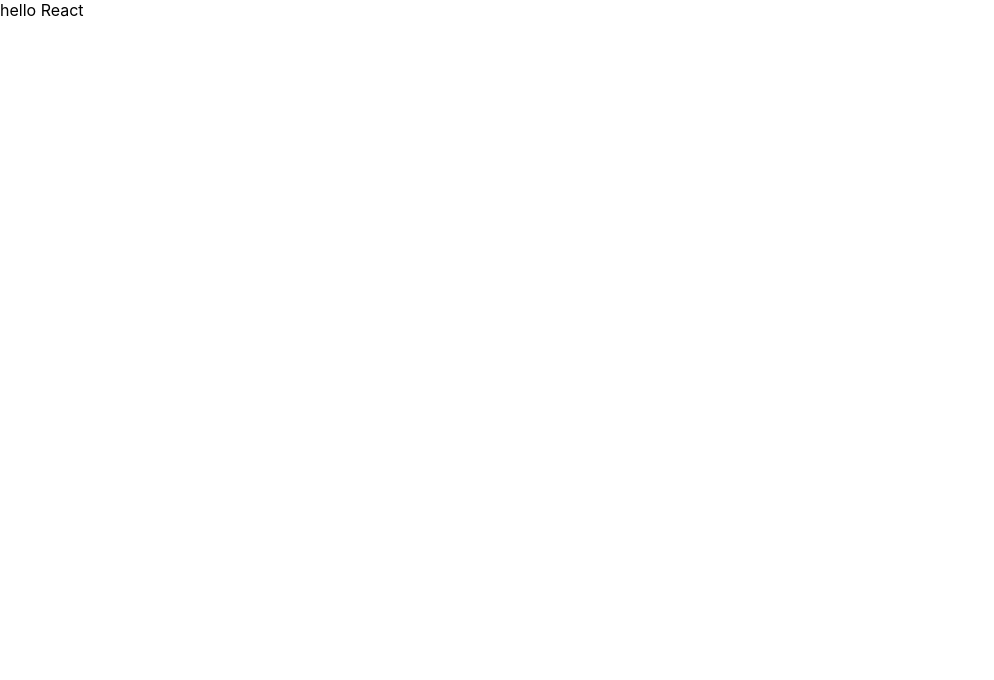
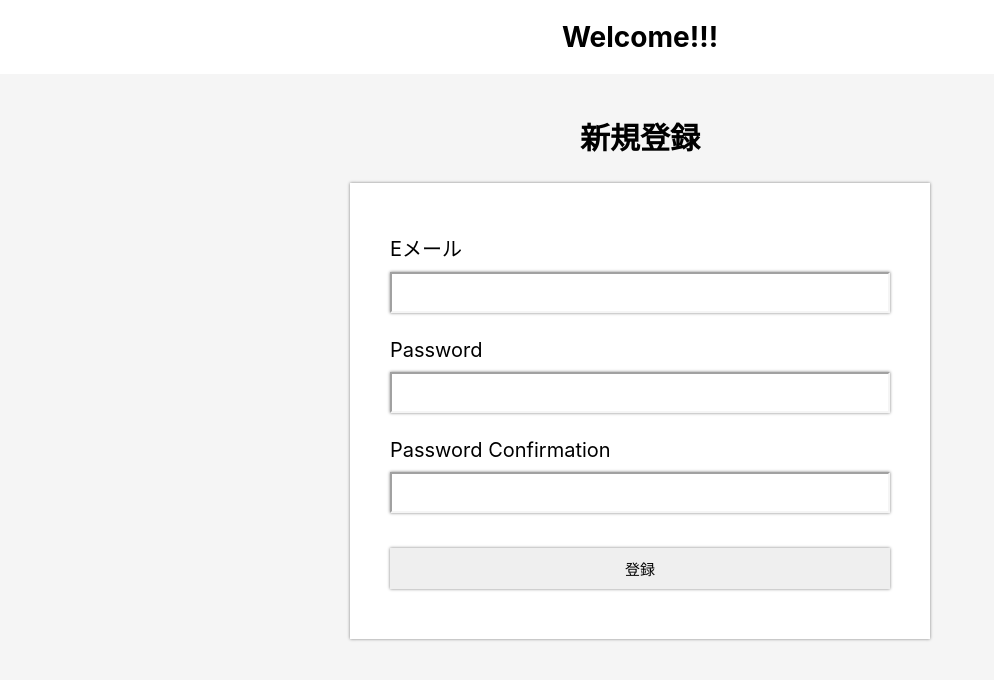
Before and after one commit to azumax1990/Dreamer, a React (Create React App) app in the folder frontend/: page / in a window 1280 px wide. Shown: the top 680 px of the page, without its empty margins (0-994 px from the left). Built offline with nearby package versions, Linux system fonts and the light colour scheme; the HTML template or start-up script is replaced by a standard one.

Commit message:
signupPage作成

```diff
--- a/frontend/src/App.tsx
+++ b/frontend/src/App.tsx
@@ -1,9 +1,17 @@
 import React from 'react';
+import { BrowserRouter, Route, Switch } from 'react-router-dom';
+import { SignUp } from './components/pages/SignUp';
 
 function App() {
   return (
     <>
-      hello React
+      <BrowserRouter>
+        <Switch>
+          <Route exact path="/">
+            <SignUp/>
+          </Route>
+        </Switch>
+      </BrowserRouter>
     </>
   );
 }
--- /dev/null
+++ b/frontend/src/components/pages/SignUp.tsx
@@ -0,0 +1,86 @@
+import React from 'react'
+import styled from 'styled-components'
+
+const Header = styled.header`
+  padding: 20px 0;
+
+`
+const HeaderTittle = styled.h2`
+  font-size: 28px;
+  text-align: center;
+  margin: 0;
+`
+const SignUpWrapper = styled.div`
+  background-color: #F5F5F5;
+  padding: 40px 0;
+  height: 100vh;
+`
+
+const PageTittle = styled.h1`
+  font-size: 30px;
+  padding-bottom: 25px;
+  margin: 0 ;
+  text-align: center;
+`
+const SignUpContainer = styled.div`
+  width: 500px;
+  background-color: #fff;
+  padding: 50px 40px;
+  margin: 0 auto;
+  box-shadow:  0 0 3px gray;
+`
+const LabelTag = styled.label`
+  font-size: 20px;
+`
+
+const InputContainer = styled.div`
+  padding-bottom: 25px;
+`
+
+const InputTag = styled.input`
+  width: 100%;
+  font-size: 18px;
+  box-sizing:border-box;
+  padding: 8px;
+  margin-top: 10px;
+  border-color: #f5f5f5;
+  outline: none;
+  box-shadow:  0 0 3px gray;
+`
+const SubmitButton = styled.button`
+  width: 100%;
+  padding: 10px;
+  margin-top: 10px;
+  border: none;
+  font-size: 15px;
+  box-shadow:  0 0 3px gray;
+  cursor: pointer;
+
+`
+export const SignUp = () => {
+  return (
+    <>
+      <Header>
+        <HeaderTittle>Welcome!!!</HeaderTittle>
+      </Header>
+      <SignUpWrapper>
+        <PageTittle>新規登録</PageTittle>
+        <SignUpContainer>
+          <InputContainer>
+            <LabelTag htmlFor="formEmail">Eメール</LabelTag>
+            <InputTag id="formEmail"></InputTag>
+          </InputContainer>
+          <InputContainer>
+            <LabelTag htmlFor="formPassword">Password</LabelTag>
+            <InputTag id="formPassword"></InputTag>
+          </InputContainer>
+          <InputContainer>
+            <LabelTag htmlFor="formPasswordConfirmation">Password Confirmation</LabelTag>
+            <InputTag id="formPasswordConfirmation"></InputTag>
+          </InputContainer>
+          <SubmitButton>登録</SubmitButton>
+        </SignUpContainer>
+      </SignUpWrapper>
+    </>
+  )
+}
```
